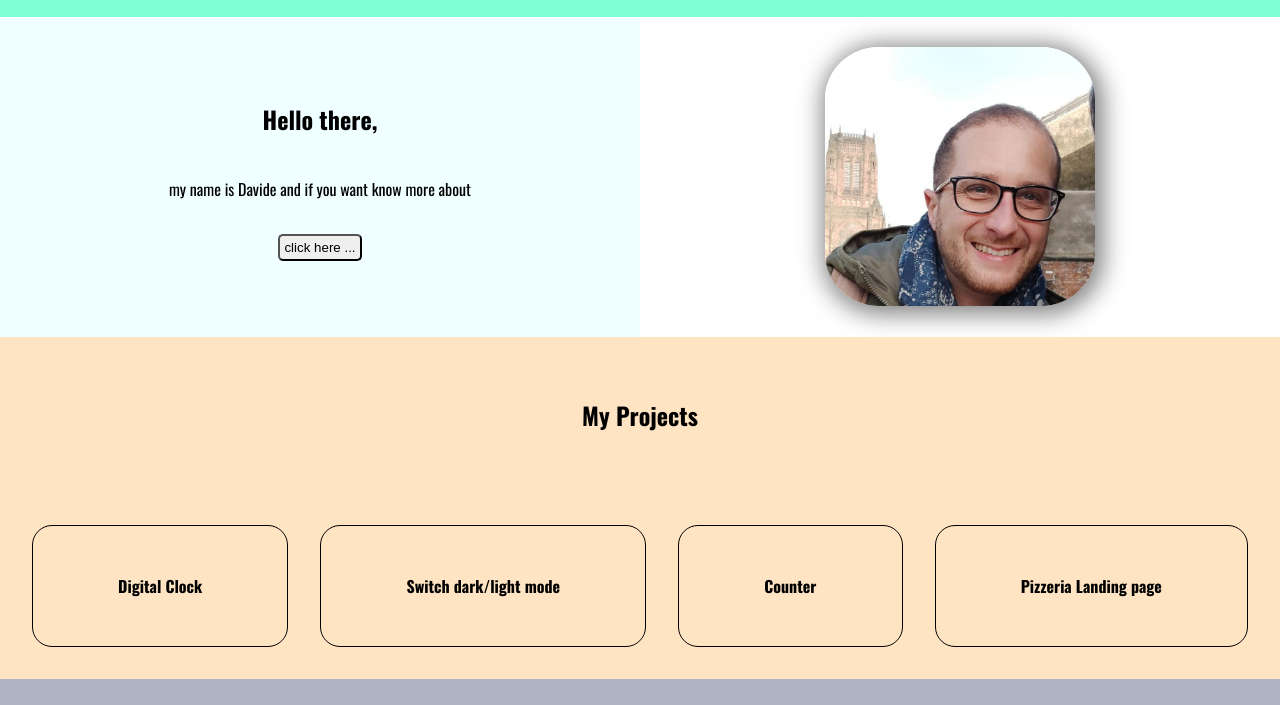
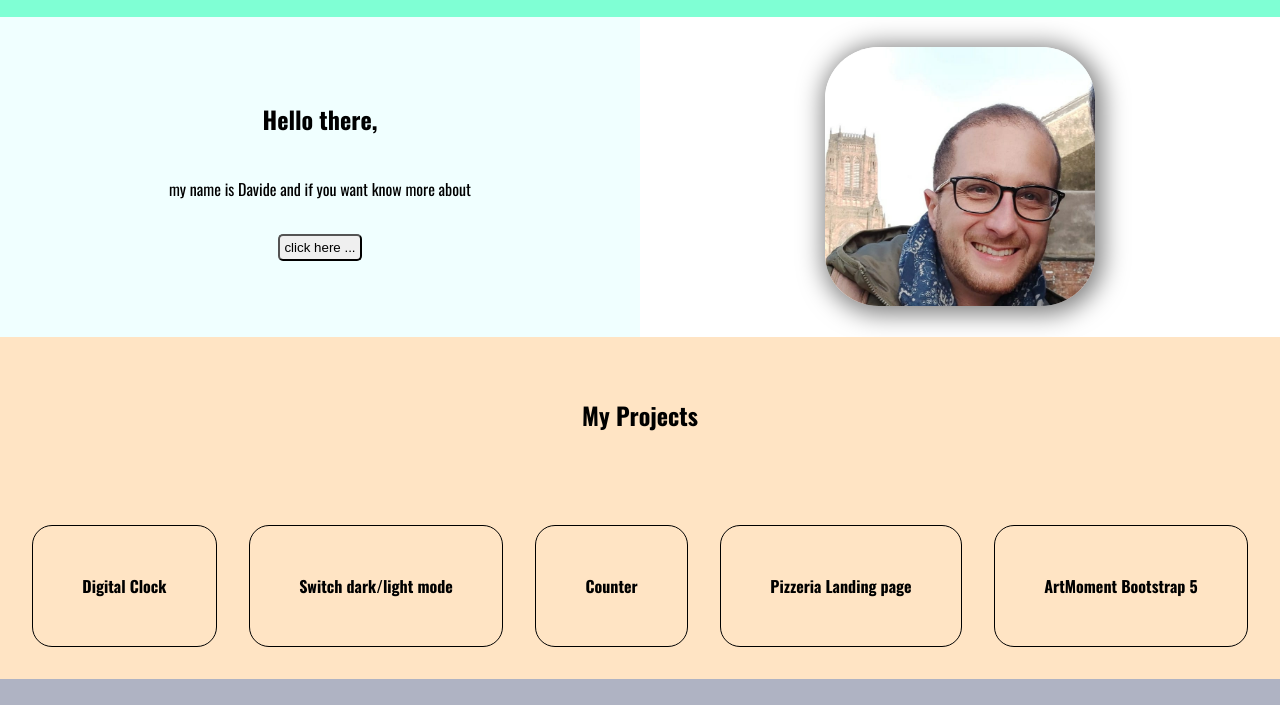
Before and after one commit to Castelli87/Portfolio, a plain HTML site: page index.html in a window 1280 px wide. Shown: the part 96-801 px from the top of the page. Drawn offline with nearby package versions, Linux system fonts and the light colour scheme.

Commit message:
Add the Art moment project in my projects section

```diff
--- a/index.html
+++ b/index.html
@@ -67,6 +67,11 @@
         <li class="card">
           <a href="./pizza/index1.html">Pizzeria Landing page </a>
         </li>
+        <li class="card">
+          <a href="https://castelli87.github.io/ArtMomentproject/"
+            >ArtMoment Bootstrap 5</a
+          >
+        </li>
       </ul>
     </section>
     <footer id="footer">
```
